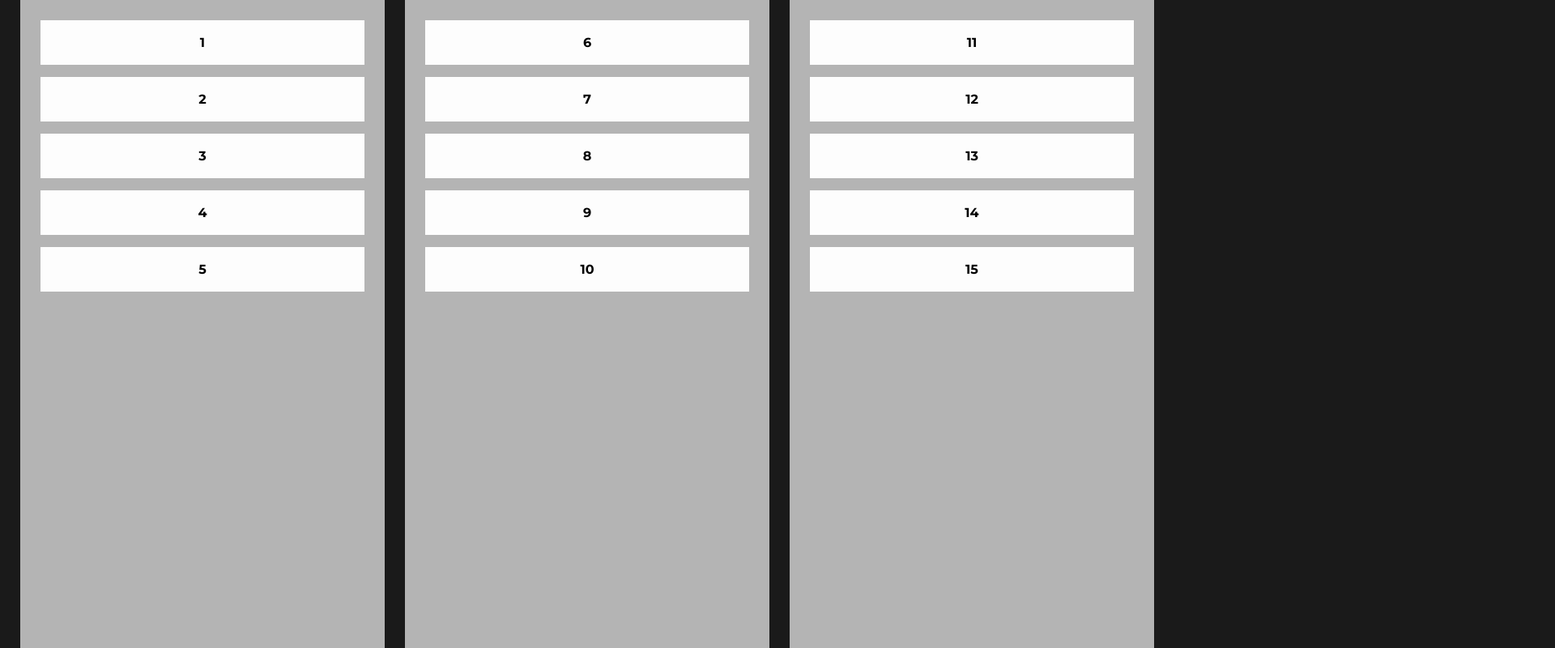
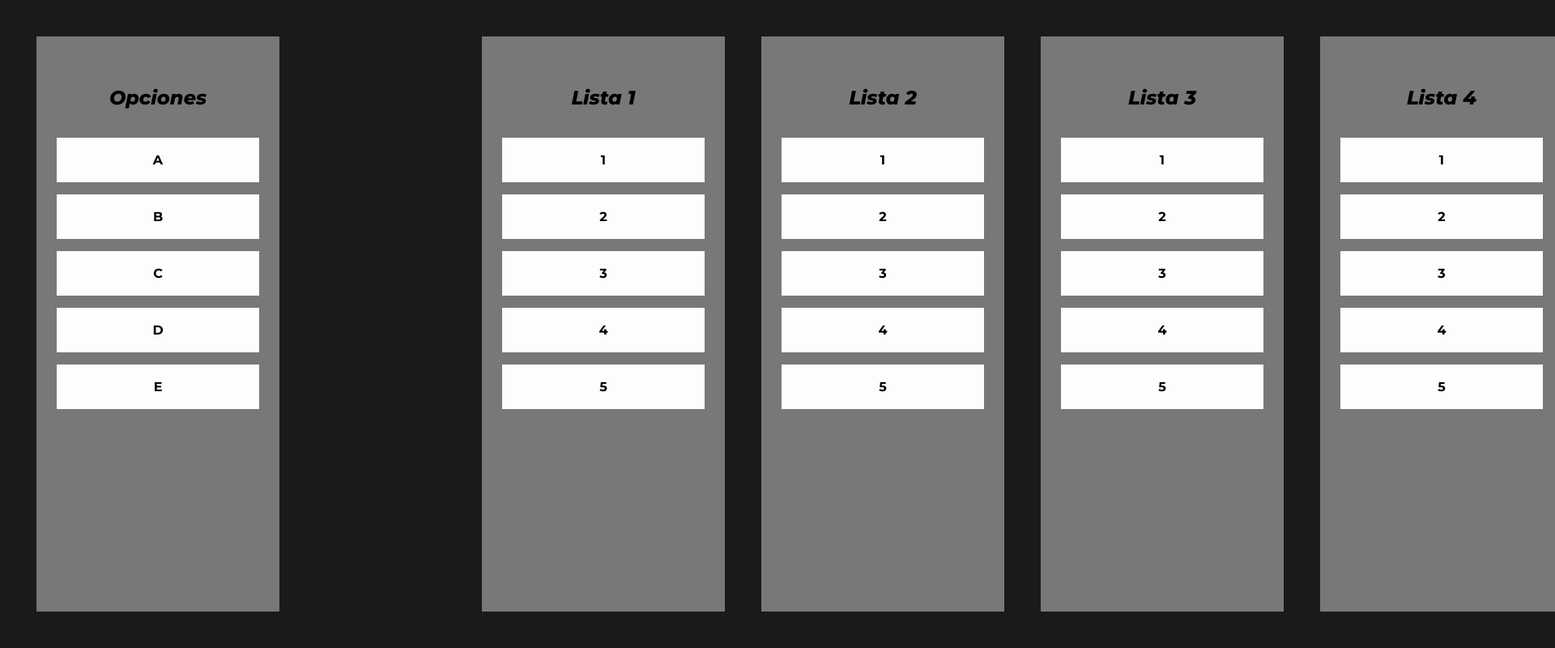
Before and after one commit to SantiagoOrtiz0630/coomeva-drag-drop, a plain HTML site: page index.html in a window 1280 px wide. Shown: the whole page at 81% size, 1920 px wide, since content can reach past the window. Drawn offline with Linux system fonts and the light colour scheme.

Commit message:
fixed interaction

```diff
--- a/index.html
+++ b/index.html
@@ -21,28 +21,59 @@
 
     <div class="App">
 
-        <div class="App-list">
-            <div class="App-item">1</div>
-            <div class="App-item">2</div>
-            <div class="App-item">3</div>
-            <div class="App-item">4</div>
-            <div class="App-item">5</div>
+        <div class="App-MainListContainer">
+            <h2 class="App-ListTitle">Opciones</h2>
+            <div class="App-MainList">
+                <div class="App-item">A</div>
+                <div class="App-item">B</div>
+                <div class="App-item">C</div>
+                <div class="App-item">D</div>
+                <div class="App-item">E</div>
+            </div>
         </div>
 
-        <div class="App-list">
-            <div class="App-item">6</div>
-            <div class="App-item">7</div>
-            <div class="App-item">8</div>
-            <div class="App-item">9</div>
-            <div class="App-item">10</div>
+        <div class="App-ListContainer">
+            <h2 class="App-ListTitle">Lista 1</h2>
+            <div class="App-List">
+                <div class="App-item">1</div>
+                <div class="App-item">2</div>
+                <div class="App-item">3</div>
+                <div class="App-item">4</div>
+                <div class="App-item">5</div>
+            </div>
         </div>
 
-        <div class="App-list">
-            <div class="App-item">11</div>
-            <div class="App-item">12</div>
-            <div class="App-item">13</div>
-            <div class="App-item">14</div>
-            <div class="App-item">15</div>
+        <div class="App-ListContainer">
+            <h2 class="App-ListTitle">Lista 2</h2>
+            <div class="App-List">
+                <div class="App-item">1</div>
+                <div class="App-item">2</div>
+                <div class="App-item">3</div>
+                <div class="App-item">4</div>
+                <div class="App-item">5</div>
+            </div>
+        </div>
+
+        <div class="App-ListContainer">
+            <h2 class="App-ListTitle">Lista 3</h2>
+            <div class="App-List">
+                <div class="App-item">1</div>
+                <div class="App-item">2</div>
+                <div class="App-item">3</div>
+                <div class="App-item">4</div>
+                <div class="App-item">5</div>
+            </div>
+        </div>
+
+        <div class="App-ListContainer">
+            <h2 class="App-ListTitle">Lista 4</h2>
+            <div class="App-List">
+                <div class="App-item">1</div>
+                <div class="App-item">2</div>
+                <div class="App-item">3</div>
+                <div class="App-item">4</div>
+                <div class="App-item">5</div>
+            </div>
         </div>
 
     </div>
--- a/js/main.js
+++ b/js/main.js
@@ -1,19 +1,36 @@
-let listContainer = document.getElementsByClassName("App-list");
+let listContainer = document.getElementsByClassName("App-List");
 
-var mySortableContainer = Sortable.create(listContainer[0], {
+let mainListContainer = document.getElementsByClassName("App-MainList")[0];
+
+let sortContainer = [];
+let mainSortContainer = null;
+
+mainSortContainer = Sortable.create(mainListContainer, {
+    animation: 150,
+    ghostClass: 'gray-item-class',
+    group: 'main',
+});
+
+sortContainer[0] = Sortable.create(listContainer[0], {
     animation: 150,
     ghostClass: 'blue-item-class',
     group: 'main',
 });
 
-var mySortableContainer = Sortable.create(listContainer[1], {
+sortContainer[1] = Sortable.create(listContainer[1], {
     animation: 150,
     ghostClass: 'green-item-class',
     group: 'main',
 });
 
-var mySortableContainer = Sortable.create(listContainer[2], {
+sortContainer[2] = Sortable.create(listContainer[2], {
     animation: 150,
     ghostClass: 'red-item-class',
     group: 'main',
 });
+
+sortContainer[3] = Sortable.create(listContainer[3], {
+    animation: 150,
+    ghostClass: 'yellow-item-class',
+    group: 'main',
+});
--- a/styles/styles.scss
+++ b/styles/styles.scss
@@ -5,10 +5,12 @@ sans-serif;
 
 $blackColor: rgb(26, 26, 26);
 $whiteColor: rgb(253, 253, 253);
-$grayColor: rgb(180, 180, 180);
+$grayColor: rgb(170, 170, 170);
+$darkGrayColor: rgb(120, 120, 120);
 $redColor: rgb(216, 70, 94);
 $blueColor: rgb(65, 136, 228);
 $greenColor: rgb(77, 235, 156);
+$yellowColor: rgb(235, 211, 77);
 
 
 * {
@@ -31,17 +33,74 @@ body {
     justify-content: flex-start;
     align-content: center;
 
-    &-list{
-        width: 450px;
-        height: auto;
+    padding: 45px;
 
-        background-color: $grayColor;
+    &-MainListContainer{
+        width: 300px;
+        height: 100%;
+
+        background-color: $darkGrayColor;
 
         padding: 25px;
 
         flex-shrink: 0;
+        margin-right: 250px;
+    }
 
-        margin-left: 25px;
+    &-ListContainer{
+        width: 300px;
+        height: 100%;
+
+        background-color: $darkGrayColor;
+
+        padding: 25px;
+
+        flex-shrink: 0;
+        margin-right: 45px;
+    }
+
+    &-MainList{
+        width: 100%;
+
+        display: flex;
+        flex-direction: column;
+        flex-wrap: nowrap;
+        //overflow: auto;\
+
+        flex: 0 0 auto;
+
+        height: calc(100% - 100px );
+    }
+
+    &-List{
+        width: 100%;
+
+        display: flex;
+        flex-direction: column;
+        flex-wrap: nowrap;
+        //overflow: auto;\
+
+        flex: 0 0 auto;
+
+        height: calc(100% - 100px );
+    }
+
+    &-ListTitle{
+        width: 100%;
+        height: 100px;
+
+        font-family: $fontTitle;
+
+        font-weight: 800;
+        font-style: oblique;
+
+        display: flex;
+
+        justify-content: center;
+        align-items: center;
+        align-content: center;
+
+        flex: 0 0 auto;
     }
 
     &-item{
@@ -61,6 +120,8 @@ body {
         align-content: center;
 
         justify-content: center;
+
+        flex-shrink: 0;
     }
 
 }
@@ -76,3 +137,34 @@ body {
 .red-item-class{
     background-color: $redColor;
 }
+
+.yellow-item-class{
+    background-color: $yellowColor;
+}
+
+.gray-item-class{
+    background-color: $grayColor;
+}
+
+//SCROLL
+
+*::-webkit-scrollbar{
+    width: 10px;
+}
+
+*::-webkit-scrollbar-track{
+    background-color: $whiteColor;
+}
+
+*::-webkit-scrollbar-thumb{
+    background-color: $blackColor;
+}
+
+*::-webkit-scrollbar-thumb{
+    background-color: $blackColor;
+    transition: all ease-in-out .2s;
+
+    &:hover{
+        background-color: $grayColor;
+    }
+}
```
Also changed, not shown: styles/styles.css, 1 other file.
